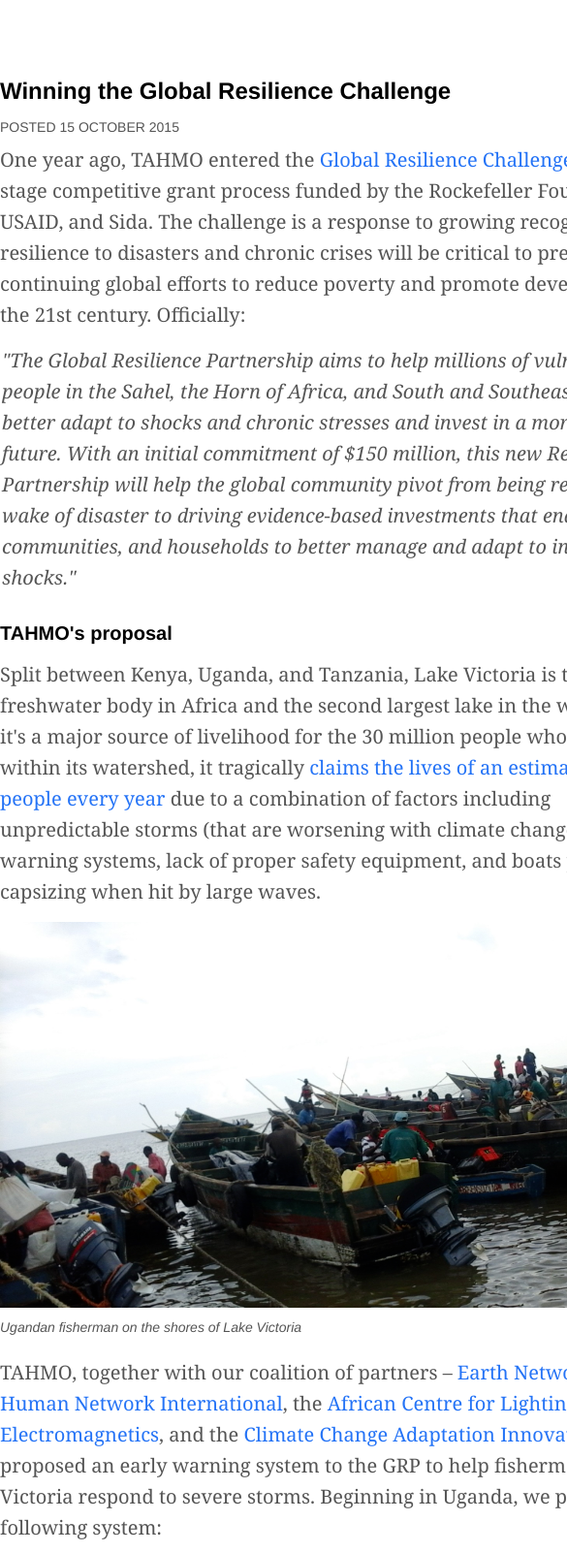
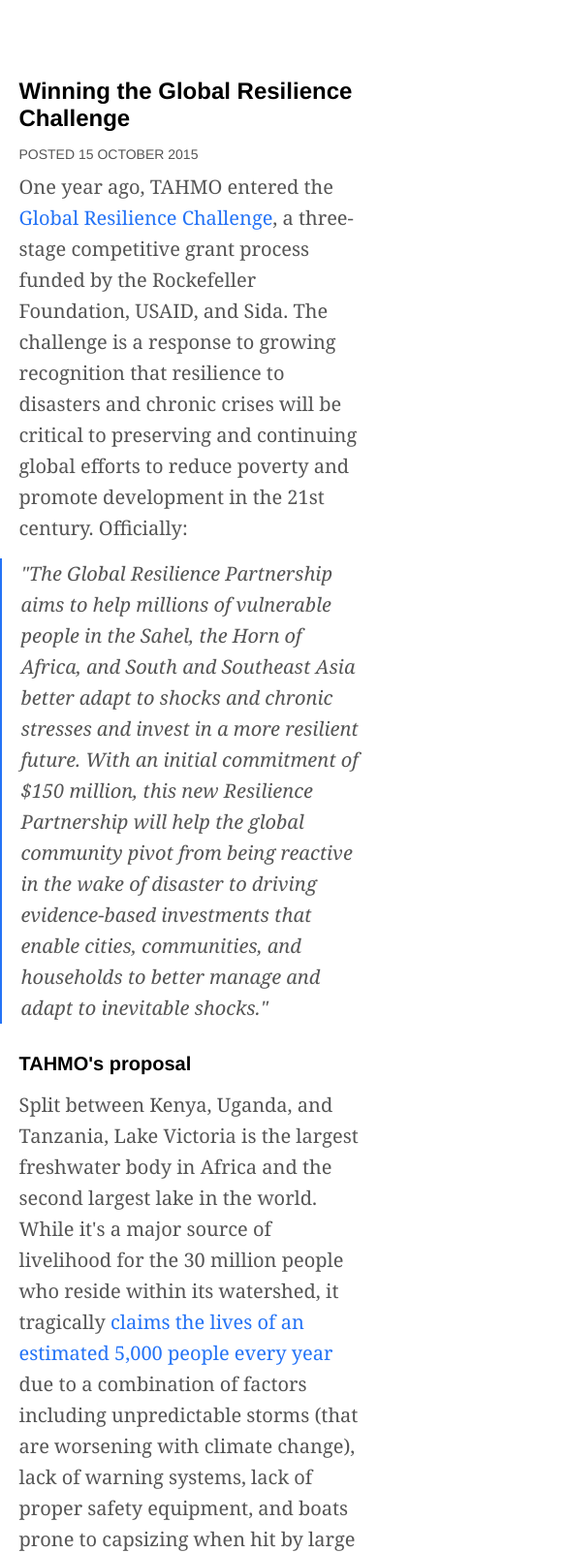
Before and after one commit to zacariias/zacharydunn, a plain HTML site: page posts/winning-the-global-resilience-challenge.html in a window 390 px wide. Shown: the top 1602 px of the page at 97% size, 585 px wide, since content can reach past the window. Drawn offline with Linux system fonts and the light colour scheme.

Commit message:
Mobile optimization

```diff
--- a/posts/winning-the-global-resilience-challenge.html
+++ b/posts/winning-the-global-resilience-challenge.html
@@ -6,6 +6,7 @@
 <meta charset="utf-8" />
 <link rel="icon" href="../favicon.png" type="image/png">
 <link href="../style.css" rel="stylesheet" type="text/css" />
+<meta name="viewport" content="width=device-width,initial-scale=1">
 </head>
 
 <body>
--- a/style.css
+++ b/style.css
@@ -1,6 +1,34 @@
 * {
   margin: 0;
   padding: 0;
+}
+
+@media screen and (min-width: 980px) {
+  div.post {
+    clear: both;
+    width: 700px;
+    margin: 80px auto;
+  }
+
+  div#header {
+    width: 700px;
+    height: 128px;
+    margin: 50px auto 0 auto;
+  }
+}
+
+@media screen and (max-width: 979px) {
+  div.post {
+    clear: both;
+    width: 90%;
+    margin: 80px 5%;
+  }
+
+  div#header {
+    width: 90%;
+    height: 128px;
+    margin: 50px 5%;
+  }
 }
 
 h1 {
@@ -18,12 +46,6 @@ h2 {
 a {
   color: #000;
   text-decoration: none;
-}
-
-div#header {
-  width: 700px;
-  height: 128px;
-  margin: 50px auto 0 auto;
 }
 
 div#header a {
@@ -44,14 +66,22 @@ div#header p, div.post p.sans {
   line-height: normal;
 }
 
-div.post {
-  clear: both;
-  width: 700px;
-  margin: 80px auto;
+div.post p a {
+  color: #2473F6;
 }
 
-div.post p a {
-  color: #2473F6;
+div.post p.quote {
+  border-left: 2px solid #2473F6;
+  padding-left: 20px;
+  position: relative;
+  left: -20px;
+  font-style: italic;
+  width: 100%;
+}
+
+div.post img {
+  max-width: 100%;
+  margin-bottom: 15px;
 }
 
 div.post p a:hover {
@@ -72,20 +102,6 @@ div.post p.preview {
   margin-bottom: 5px;
 }
 
-div.post p.quote {
-  border-left: 2px solid #2473F6;
-  padding-left: 20px;
-  position: relative;
-  left: -20px;
-  font-style: italic;
-  width: 700px;
-}
-
-div.post img {
-  max-width: 700px;
-  margin-bottom: 15px;
-}
-
 div.post p.caption {
   font-size: 14px;
   font-family: 'Helvetica Neue', Helvetica, Arial, sans-serif;
```
Also changed, not shown: index.html (+1 -0 lines), posts/a-few-words-of-thanks.html (+1 -0 lines), posts/being-a-millennial.html (+1 -0 lines), posts/buying-a-desk-in-kibera.html (+1 -0 lines), posts/changing-research-topics.html (+1 -0 lines), posts/defending-my-mpp-essay.html (+1 -0 lines), posts/hello-world.html (+1 -0 lines), posts/installing-a-new-tahmo-weather-station.html (+1 -0 lines), posts/kenyas-urban-rural-divide.html (+1 -0 lines), posts/life-in-kibera.html (+1 -0 lines), posts/my-life-in-nairobi.html (+1 -0 lines), posts/one-down-19999-to-go.html (+1 -0 lines), posts/progress-on-tahmo.html (+1 -0 lines), posts/the-journey-continues.html (+1 -0 lines), 4 more files.
